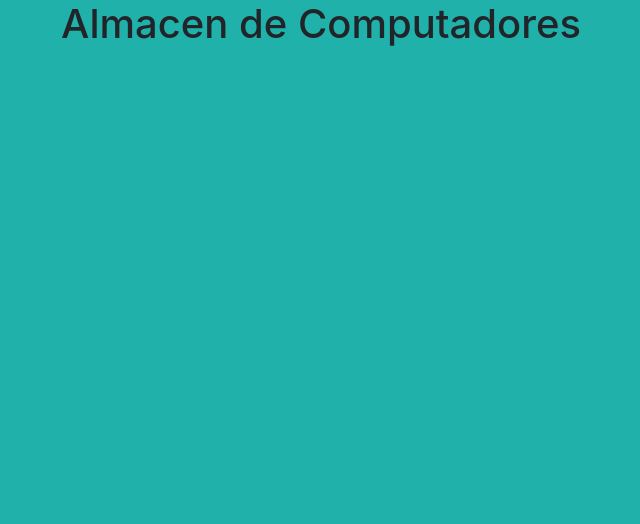
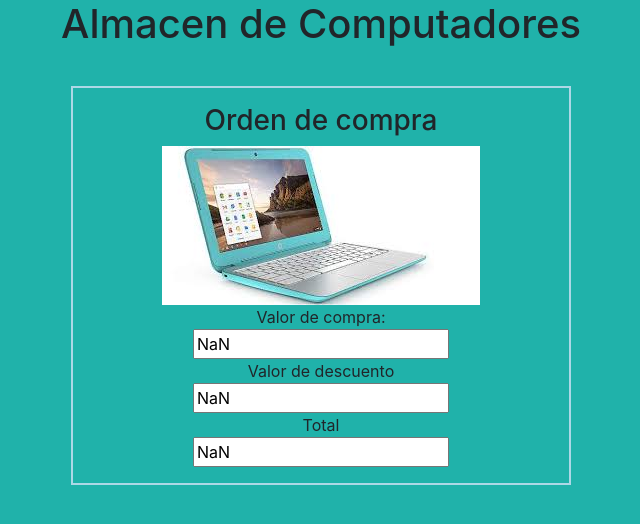
Before and after one commit to ElverTunubala/clase5, a plain HTML site: page index.html in a window 1280 px wide. Both pictures are taken after typing "Sample" into the empty fields and a click on the button "Calcular". Shown: the whole page, without its empty margins (319-959 px from the left). Drawn offline with nearby package versions, Linux system fonts and the light colour scheme.

Commit message:
ejercicio 1

```diff
--- a/index.html
+++ b/index.html
@@ -19,24 +19,23 @@
         <div class="col-m-6 container text-center py-5" id="Venta">
         <form action="">
             <label for="">Cantidad de computadores comprados:</label>
-            <input type="text" id="compra"> <br>
+            <input type="text" id="compra"><br>
             <button id="Boton" type="button" class="btn btn-danger" onclick="Calcular()">Calcular</button>
         </form>
 
-
-        </div>
+         </div>
     </div>
 
     <div class="row">
         <div class="container text-center py-3" id="OrdenC">
             <h3>Orden de compra</h3>
-            <img id="logo"src="" alt="">
+            <img src="img/pc.jpg" alt="">
             <label  class="Compu" for="">Valor de compra:</label>
             <input class="Compu" type="text" id="ValorCompra">
             <label  class="Compu" for="">Valor de descuento</label>
             <input  class="Compu" type="text" id="ValorDescuento" >
             <label class="Compu" for="">Total</label>
-            <input  class="Compu"type="text" id="Total" >
+            <input  class="Compu" type="text" id="Total" >
         </div>
     </div>
 
--- a/js/clase5.js
+++ b/js/clase5.js
@@ -9,10 +9,10 @@ const valorPc= 820000;
 
 function Calcular(){
     document.getElementById('Venta').style.display="none" /*Ocultar contenedor de orden de compra */
-    document.getElementById('OrdenC').style.display="none" /*Ocultar contenedor de orden de compra */
+    document.getElementById('OrdenC').style.display="block" /*Ocultar contenedor de orden de compra */
 
     /*Asignar valor a cantidad de computadores comprados */
-    numeroPc= Number(document.getElementById('Compra').value);
+    numeroPc= Number(document.getElementById('compra').value);
 
     //invocar función
     valorCompra =  valorCom(numeroPc);
@@ -27,13 +27,13 @@ function Calcular(){
 // uso de FUNCIÓN ANONIMA
 var valorCom= function(numeroPc){
     valorCompra= valorPc * numeroPc;
-    alert('El valor de compara es:' + valorCompra)
+    //alert('El valor de compara es:' + valorCompra)
     return valorCompra;
 }
 
 //Uso de funcion
 function Descuento(valorCompra){
     descuento= valorCompra * 0.15;
-    alert('El descuento es:' + descuento )
+    //alert('El descuento es:' + descuento )
     return descuento;
 }
```
